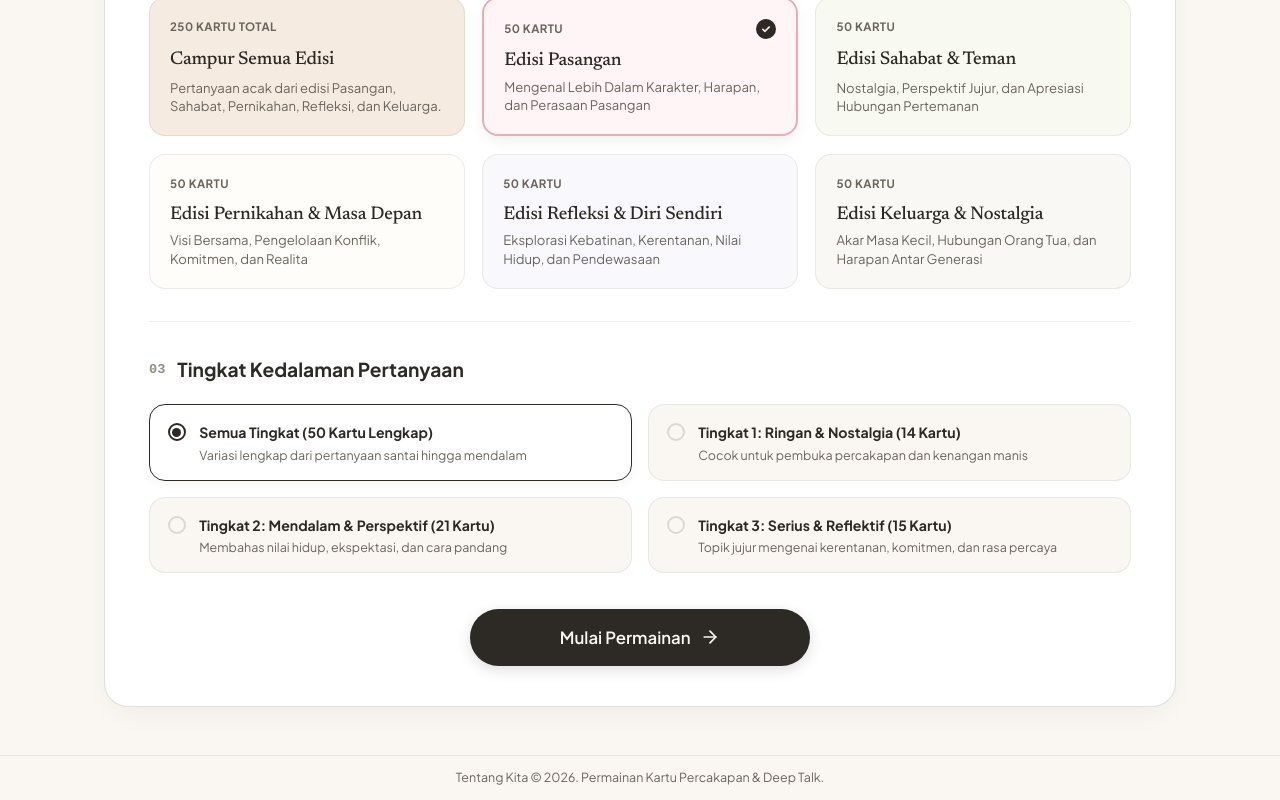
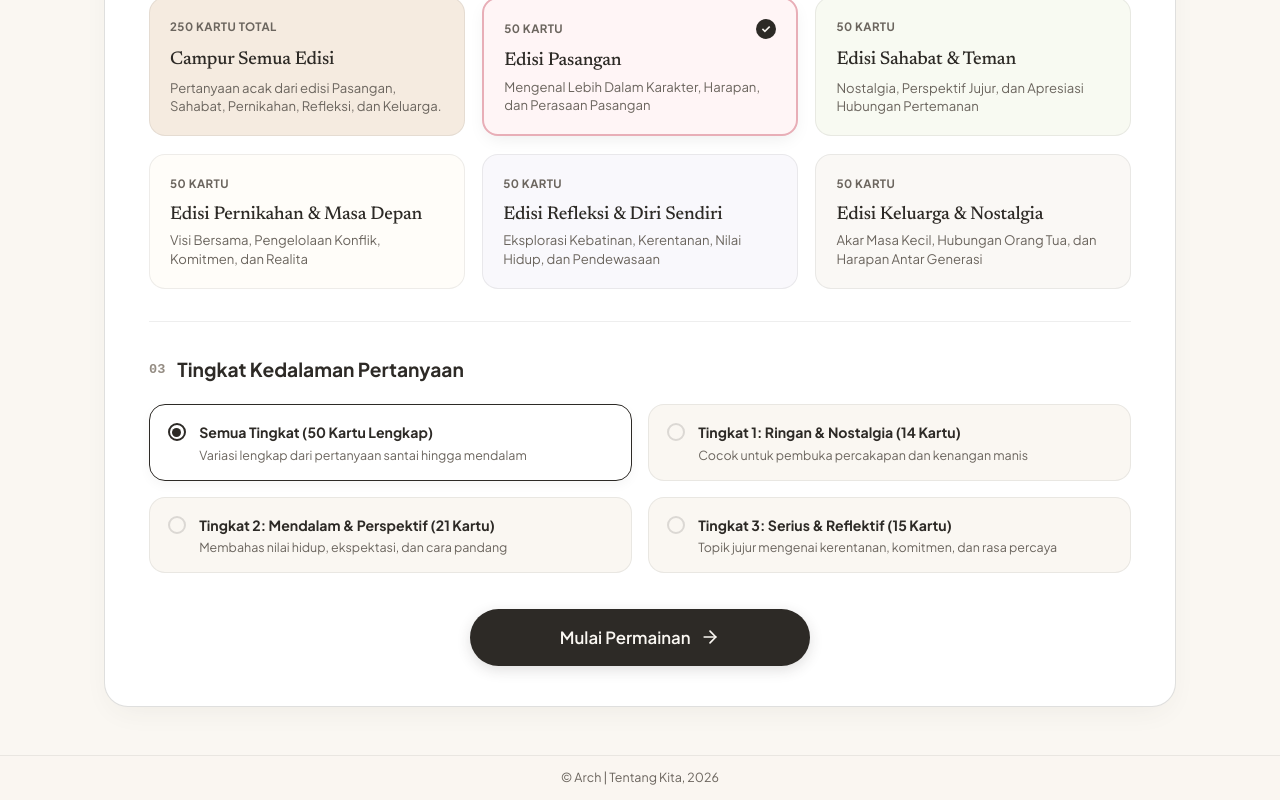
Before and after one commit to MyusiZ3/AboutUs, a Vue app: page / in a window 1280 px wide. Shown: the part 622-1422 px from the top of the page. Built offline with nearby package versions, Linux system fonts and the light colour scheme.

Commit message:
chore: update footer branding copyright to © Arch | Tentang Kita, 2026

```diff
--- a/src/App.vue
+++ b/src/App.vue
@@ -124,7 +124,7 @@
     <!-- Footer -->
     <footer class="app-footer">
       <div class="container-wide footer-content font-sans">
-        <p class="footer-copy">Tentang Kita &copy; 2026. Permainan Kartu Percakapan & Deep Talk.</p>
+        <p class="footer-copy">&copy; Arch | Tentang Kita, 2026</p>
       </div>
     </footer>
 
```
